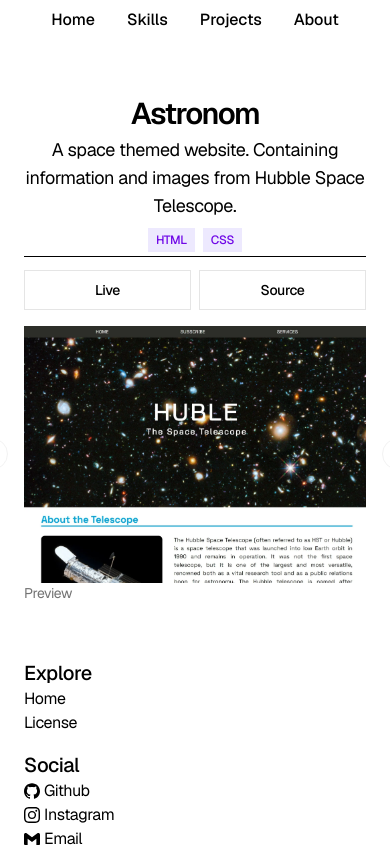
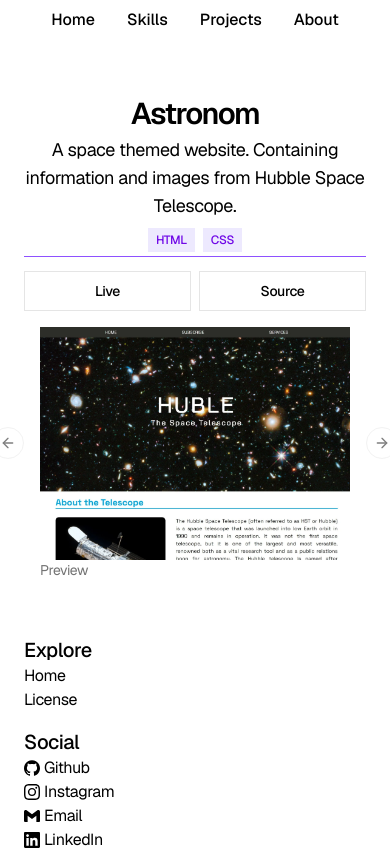
Before and after one commit to RMalik777/porto, a Next.js app: page /project/astronom in a window 390 px wide. Shown: the top 850 px of the page. Built offline with nearby package versions, Linux system fonts and the light colour scheme.

Commit message:
fix: add dark mode support

```diff
--- a/app/project/[slug]/page.tsx
+++ b/app/project/[slug]/page.tsx
@@ -46,18 +46,18 @@ export default async function Page({ params }: Readonly<{ params: Promise<{ slug
 						<h1 className="mt-4 text-center text-3xl font-semibold tracking-tighter sm:text-4xl">
 							{post.name}
 						</h1>
-						<p className="text-center text-lg">{post?.desc}</p>
+						<p className="text-center text-lg">{post.desc}</p>
 						<ul className="mt-1 flex flex-row flex-wrap items-center justify-center gap-2">
 							{post.tech.map((tech) => (
 								<li
-									className="bg-violet-100 px-2 py-1 text-xs font-medium text-violet-700"
+									className="bg-violet-100 px-2 py-1 text-xs font-medium text-violet-700 dark:bg-violet-900 dark:text-violet-100"
 									key={tech}
 								>
 									{tech}
 								</li>
 							))}
 						</ul>
-						<hr className="mb-px h-px w-full duration-500 starting:w-0" />
+						<hr className="mb-px h-[2px] w-full border-violet-500 duration-500 dark:border-violet-700 starting:w-0" />
 						<div className="my-2 flex w-full flex-row items-center justify-evenly gap-2">
 							<Button
 								variant="outline"
@@ -79,8 +79,8 @@ export default async function Page({ params }: Readonly<{ params: Promise<{ slug
 								</Link>
 							</Button>
 						</div>
-						<p className="text-left">{post?.longdesc}</p>
-						<figure>
+						<p className="text-left">{post.longdesc}</p>
+						<figure className="px-4 sm:px-0">
 							<Carousel
 								opts={{
 									align: "center",
@@ -105,7 +105,9 @@ export default async function Page({ params }: Readonly<{ params: Promise<{ slug
 								<CarouselPrevious />
 								<CarouselNext />
 							</Carousel>
-							<figcaption className="text-sm text-neutral-500">Preview</figcaption>
+							<figcaption className="text-sm text-neutral-500 dark:text-neutral-400">
+								Preview
+							</figcaption>
 						</figure>
 					</>
 				) : (
```
